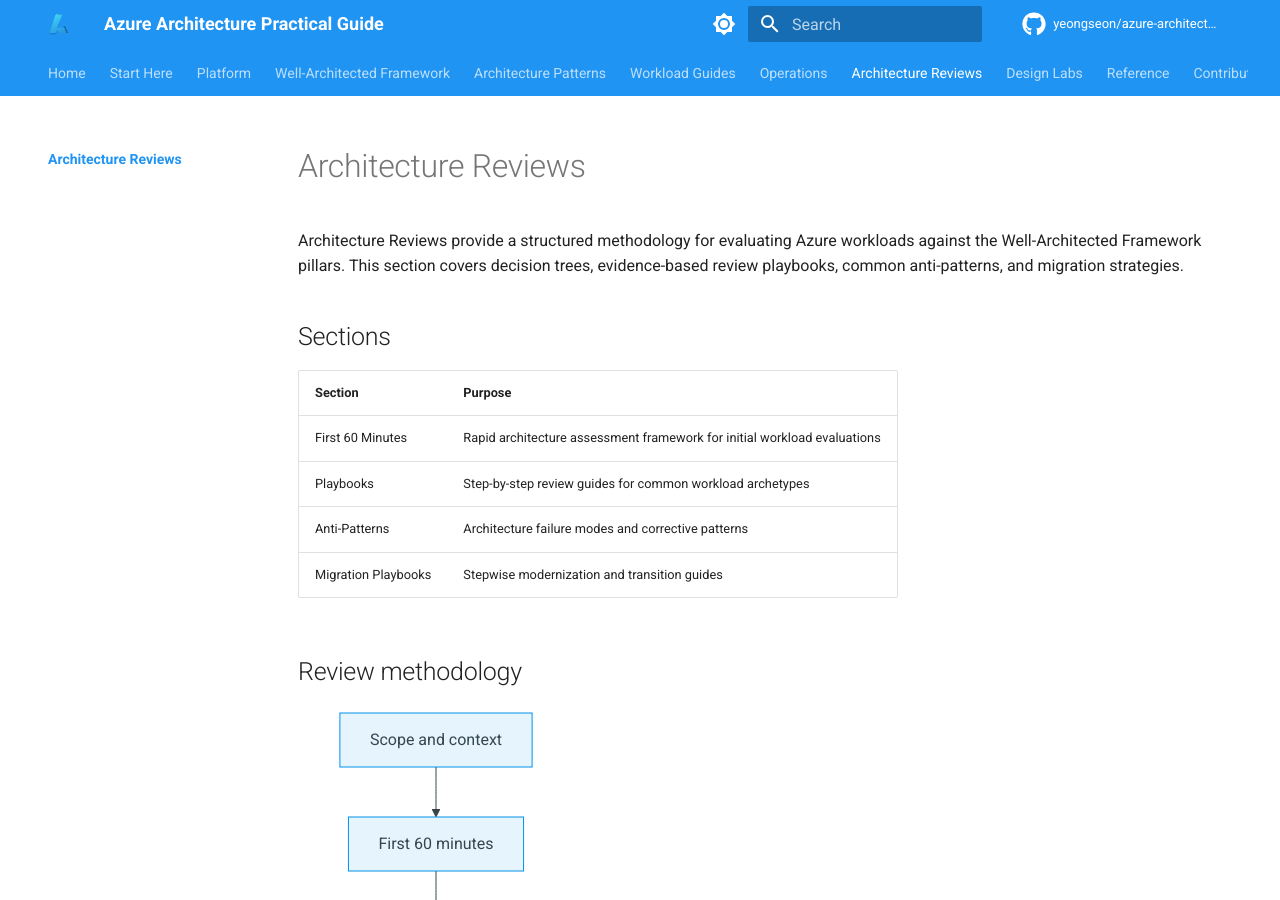
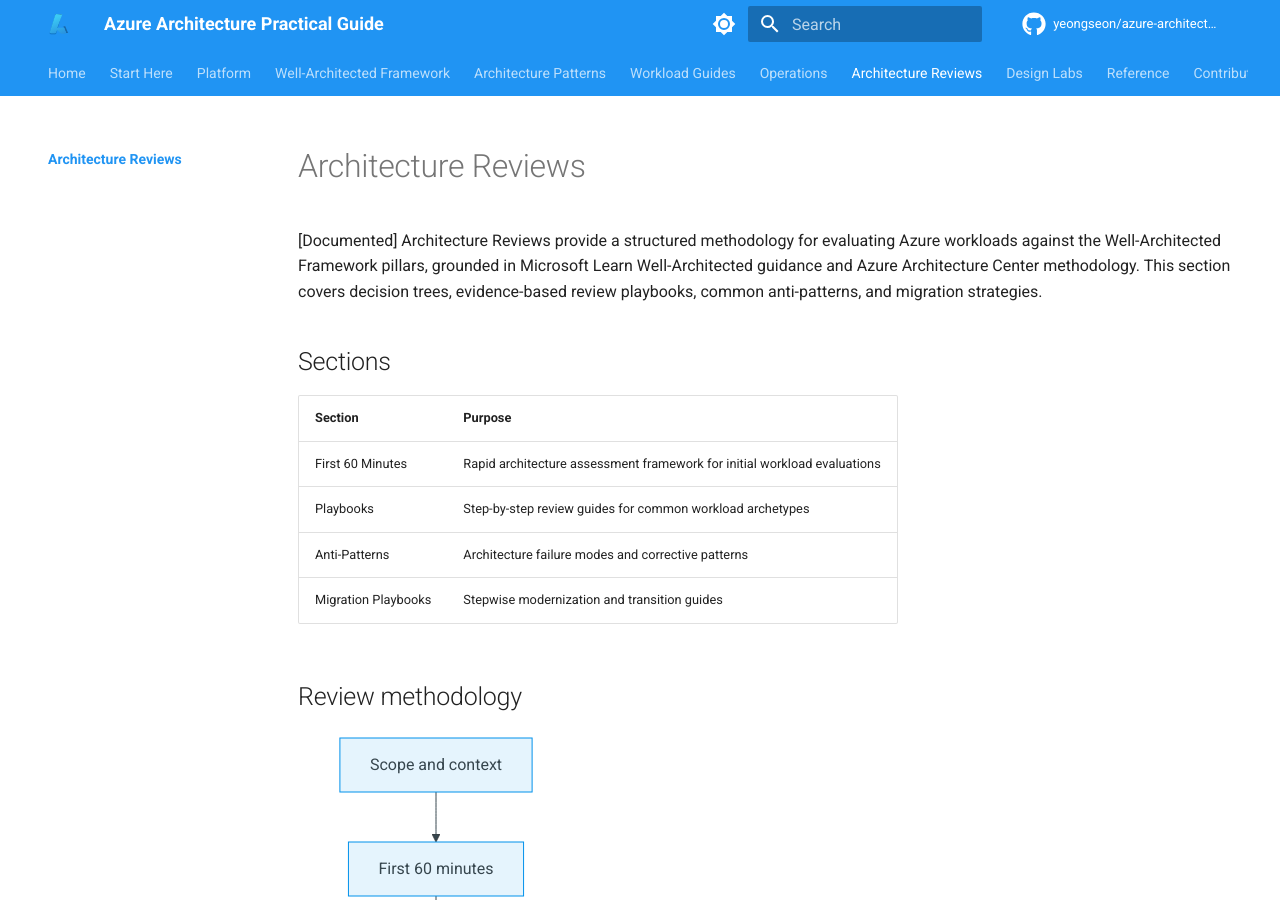
Before and after one commit to yeongseon/azure-architecture-practical-guide, an MkDocs documentation site: the page built from docs/architecture-reviews/index.md, in a window 1280 px wide and 900 px high. Built offline with MkDocs 1.6.1 and Material for MkDocs 9.7.7, drawn with Linux system fonts in a browser that asks for light colours; comment, search, counter and statistics services are not loaded.

````diff
--- a/docs/architecture-reviews/index.md
+++ b/docs/architecture-reviews/index.md
@@ -1,15 +1,18 @@
 ---
 content_sources:
-  - type: self-generated
-    justification: "Navigation index for the Architecture Reviews section, synthesized from Azure Well-Architected Framework review guidance and Azure Architecture Center methodology."
-    based_on:
-      - https://learn.microsoft.com/en-us/azure/well-architected/
-      - https://learn.microsoft.com/en-us/azure/architecture/framework/
-      - https://learn.microsoft.com/en-us/assessments/azure-architecture-review/
+  diagrams:
+    - id: architecture-reviews-methodology
+      type: flowchart
+      source: self-generated
+      justification: "Navigation index for the Architecture Reviews section, synthesized from Azure Well-Architected Framework review guidance and Azure Architecture Center methodology."
+      based_on:
+        - https://learn.microsoft.com/en-us/azure/well-architected/
+        - https://learn.microsoft.com/en-us/azure/architecture/framework/
+        - https://learn.microsoft.com/en-us/assessments/azure-architecture-review/
 ---
 # Architecture Reviews
 
-Architecture Reviews provide a structured methodology for evaluating Azure workloads against the Well-Architected Framework pillars. This section covers decision trees, evidence-based review playbooks, common anti-patterns, and migration strategies.
+[Documented] Architecture Reviews provide a structured methodology for evaluating Azure workloads against the Well-Architected Framework pillars, grounded in Microsoft Learn Well-Architected guidance and Azure Architecture Center methodology. This section covers decision trees, evidence-based review playbooks, common anti-patterns, and migration strategies.
 
 ## Sections
 
--- a/docs/contributing/index.md
+++ b/docs/contributing/index.md
@@ -127,7 +127,9 @@ Brief introduction
 ```bash
 # ALWAYS use long flags for readability
 az group create --name $RG --location $LOCATION
+```
 
+```text
 # NEVER use short flags in documentation
 az group create -n $RG -l $LOCATION  # ❌ Don't do this
 ```
````
